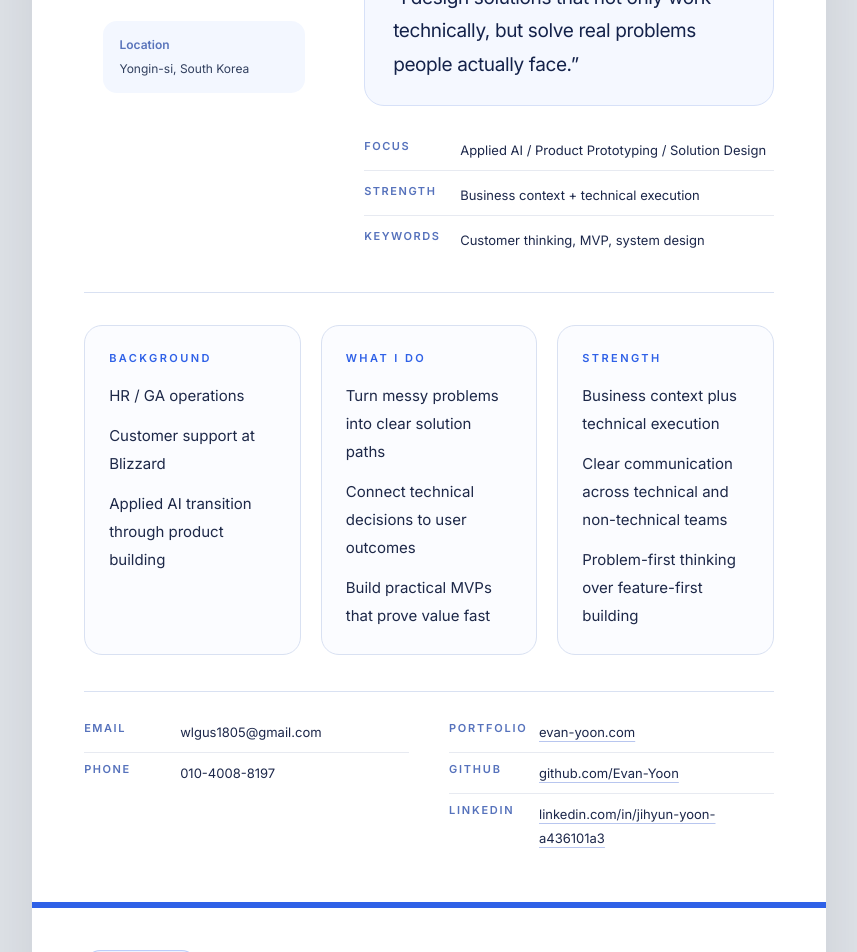
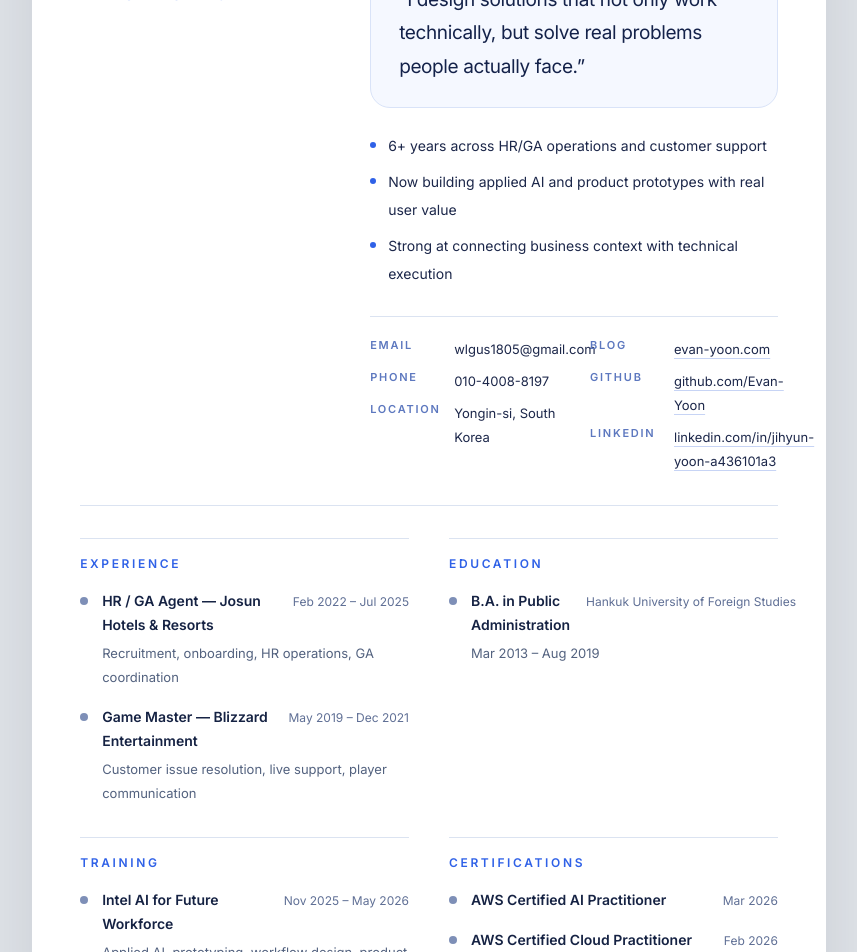
Before and after one commit to Evan-Yoon/portfolio, a React (Vite) app in the folder portfolio-app/: page / in a window 1280 px wide. Shown: the part 320-1272 px from the top of the page, without its empty margins (211-1068 px from the left). Built offline with nearby package versions, Linux system fonts and the light colour scheme.

Commit message:
fix: header design

```diff
--- a/portfolio-app/src/components/portfolio/HeroOverview.jsx
+++ b/portfolio-app/src/components/portfolio/HeroOverview.jsx
@@ -1,138 +1,130 @@
-import React, { useState } from "react";
+import React, { useState } from 'react'
 
 function LabeledLink({ label, display, href }) {
   return (
-    <div className="flex items-start gap-3 border-b border-[#e7eaf1] py-2 last:border-b-0">
-      <div className="w-[78px] shrink-0 text-[11px] font-semibold uppercase tracking-[0.16em] text-[#5672bc]">
+    <div className="flex items-start gap-3">
+      <div className="w-[72px] shrink-0 text-[11px] font-semibold uppercase tracking-[0.16em] text-[#5d78bf]">
         {label}
       </div>
       <a
         href={href}
         target="_blank"
         rel="noreferrer"
-        className="text-[13px] leading-6 text-[#1c274a] underline decoration-[#b8c6ef] underline-offset-4"
+        className="text-[13px] leading-6 text-[#1c274a] underline decoration-[#c7d4f5] underline-offset-4"
       >
         {display}
       </a>
     </div>
-  );
+  )
 }
 
-function FactRow({ label, value }) {
+function InfoRow({ label, value }) {
   return (
-    <div className="grid grid-cols-[84px_1fr] gap-3 border-b border-[#e7eaf1] py-2 last:border-b-0">
-      <div className="text-[11px] font-semibold uppercase tracking-[0.14em] text-[#5672bc]">
+    <div className="flex items-start gap-3">
+      <div className="w-[72px] shrink-0 text-[11px] font-semibold uppercase tracking-[0.16em] text-[#5d78bf]">
         {label}
       </div>
       <div className="text-[13px] leading-6 text-[#1c274a]">{value}</div>
     </div>
-  );
+  )
 }
 
-function SummaryBlock({ title, lines }) {
+function SectionList({ title, items }) {
   return (
-    <div className="rounded-[18px] border border-[#d9e1f2] bg-[#fbfcff] p-6">
-      <div className="mb-4 text-[11px] font-semibold uppercase tracking-[0.22em] text-[#2f61e7]">
+    <div className="border-t border-[#dbe3f1] pt-4">
+      <div className="mb-4 text-[12px] font-semibold uppercase tracking-[0.22em] text-[#2f61e7]">
         {title}
       </div>
-      <div className="space-y-3 text-[15px] leading-7 text-[#1d2848]">
-        {lines.map((line) => (
-          <p key={line}>{line}</p>
+
+      <div className="space-y-4">
+        {items.map((item, idx) => (
+          <div key={`${title}-${idx}`} className="grid grid-cols-[10px_1fr] gap-3">
+            <div className="pt-[8px]">
+              <div className="h-[8px] w-[8px] rounded-full bg-[#7e8fb7]" />
+            </div>
+            <div>
+              <div className="flex items-baseline justify-between gap-4">
+                <div className="text-[14px] font-semibold leading-6 text-[#152243]">{item.main}</div>
+                <div className="shrink-0 text-[12px] leading-5 text-[#5f6f95]">{item.meta}</div>
+              </div>
+              {item.sub ? <div className="mt-1 text-[13px] leading-6 text-[#53627f]">{item.sub}</div> : null}
+            </div>
+          </div>
         ))}
       </div>
     </div>
-  );
+  )
 }
 
 export default function HeroOverview({ hero, profile }) {
-  const [imgError, setImgError] = useState(false);
+  const [imgError, setImgError] = useState(false)
 
   return (
     <section className="portfolio-hero relative min-h-[1123px] bg-white">
       <div className="h-[6px] w-full bg-[linear-gradient(90deg,#2f61e7_0%,#5f87ea_40%,#9b5de5_70%,#f27b2f_100%)]" />
 
-      <div className="px-[52px] py-[44px]">
-        <div className="grid grid-cols-[240px_1fr] gap-10 border-b border-[#d9e1f2] pb-8">
+      <div className="px-[48px] py-[42px]">
+        <div className="grid grid-cols-[250px_1fr] gap-10 border-b border-[#dbe3f1] pb-8">
           <div className="flex flex-col items-center">
             {!imgError ? (
               <img
                 src={profile.photo}
                 alt={profile.name}
                 onError={() => setImgError(true)}
-                className="h-[140px] w-[140px] rounded-full border-[6px] border-white object-cover shadow-[0_12px_30px_rgba(15,23,42,0.10)]"
+                className="h-[150px] w-[150px] rounded-full border-[6px] border-white object-cover shadow-[0_14px_34px_rgba(15,23,42,0.12)]"
               />
             ) : (
-              <div className="flex h-[140px] w-[140px] items-center justify-center rounded-full border-[6px] border-white bg-[#edf2fb] text-[42px] font-bold text-[#2f61e7] shadow-[0_12px_30px_rgba(15,23,42,0.10)]">
+              <div className="flex h-[150px] w-[150px] items-center justify-center rounded-full border-[6px] border-white bg-[#edf2fb] text-[42px] font-bold text-[#2f61e7] shadow-[0_14px_34px_rgba(15,23,42,0.12)]">
                 JY
               </div>
             )}
 
             <div className="mt-5 text-center">
-              <h1 className="text-[34px] font-extrabold tracking-[-0.04em] text-[#0f1838]">
-                {profile.name}
-              </h1>
+              <h1 className="text-[32px] font-extrabold tracking-[-0.04em] text-[#101938]">{profile.name}</h1>
               <div className="mt-2 text-[13px] font-semibold uppercase tracking-[0.28em] text-[#2f61e7]">
                 {profile.role}
-              </div>
-              <div className="mt-5 w-full rounded-[14px] bg-[#f3f7ff] px-4 py-3 text-left text-[12px] leading-6 text-[#32405f]">
-                <div className="font-semibold text-[#5974bb]">Location</div>
-                <div>{profile.location}</div>
               </div>
             </div>
           </div>
 
-          <div>
-            <div className="text-[12px] font-semibold uppercase tracking-[0.22em] text-[#5672bc]">
+          <div className="pt-1">
+            <div className="text-[12px] font-semibold uppercase tracking-[0.22em] text-[#5d78bf]">
               {hero.aboutTitle}
             </div>
 
-            <div className="mt-4 max-w-[560px] text-[17px] leading-8 text-[#1d2848]">
+            <div className="mt-4 space-y-2 text-[16px] leading-8 text-[#1c274a]">
               {hero.aboutLines.map((line) => (
-                <p key={line} className="mb-2 last:mb-0">
-                  {line}
-                </p>
+                <p key={line}>{line}</p>
               ))}
             </div>
 
-            <div className="mt-6 rounded-[20px] border border-[#d7e1f8] bg-[#f5f8ff] px-7 py-6">
+            <div className="mt-6 rounded-[20px] border border-[#d9e3f8] bg-[#f5f8ff] px-7 py-6">
               <p className="text-[19px] leading-[1.75] tracking-[-0.02em] text-[#14224a]">
                 “{profile.tagline}”
               </p>
             </div>
 
-            <div className="mt-6 grid grid-cols-1 gap-1">
-              {hero.quickFacts.map((fact) => (
-                <FactRow
-                  key={fact.label}
-                  label={fact.label}
-                  value={fact.value}
-                />
-              ))}
+            <div className="mt-6 space-y-2">
+              {hero.summaryPoints.map((point) => (
+                <div key={point} className="flex gap-3 text-[14px] leading-7 text-[#1c274a]">
+                  <span className="mt-[10px] h-[6px] w-[6px] shrink-0 rounded-full bg-[#2f61e7]" />
+                  <span>{point}</span>
                 </div>
-          </div>
-        </div>
-
-        <div className="mt-8 grid grid-cols-3 gap-5">
-          {hero.blocks.map((block) => (
-            <SummaryBlock
-              key={block.title}
-              title={block.title}
-              lines={block.lines}
-            />
               ))}
             </div>
 
-        <div className="mt-9 border-t border-[#d9e1f2] pt-5">
-          <div className="grid grid-cols-2 gap-x-10 gap-y-1">
-            <div>
-              <FactRow label="Email" value={profile.email} />
-              <FactRow label="Phone" value={profile.phone} />
+            <div className="mt-7 grid grid-cols-2 gap-x-8 gap-y-3 border-t border-[#dbe3f1] pt-5">
+              <div className="space-y-2">
+                <InfoRow label="Email" value={profile.email} />
+                <InfoRow label="Phone" value={profile.phone} />
+                <InfoRow label="Location" value={profile.location} />
               </div>
-            <div>
+
+              <div className="space-y-2">
                 <LabeledLink
-                label={profile.portfolioLabel}
-                display={profile.portfolioDisplay}
-                href={profile.portfolioUrl}
+                  label={profile.blogLabel}
+                  display={profile.blogDisplay}
+                  href={profile.blogUrl}
                 />
                 <LabeledLink
                   label={profile.githubLabel}
@@ -148,6 +140,13 @@ export default function HeroOverview({ hero, profile }) {
             </div>
           </div>
         </div>
+
+        <div className="mt-8 grid grid-cols-2 gap-x-10 gap-y-8">
+          {hero.sections.map((section) => (
+            <SectionList key={section.title} title={section.title} items={section.items} />
+          ))}
+        </div>
+      </div>
     </section>
-  );
+  )
 }
--- a/portfolio-app/src/data/portfolioData.js
+++ b/portfolio-app/src/data/portfolioData.js
@@ -1,187 +1,208 @@
 export const profile = {
-  name: "Ji Hyun Yoon",
-  role: "Sales Engineer",
-  email: "wlgus1805@gmail.com",
-  phone: "010-4008-8197",
-  location: "Yongin-si, South Korea",
-  portfolioLabel: "Portfolio",
-  portfolioUrl: "https://evan-yoon.com",
-  portfolioDisplay: "evan-yoon.com",
-  githubLabel: "GitHub",
-  githubUrl: "https://github.com/Evan-Yoon",
-  githubDisplay: "github.com/Evan-Yoon",
-  linkedinLabel: "LinkedIn",
-  linkedinUrl: "https://www.linkedin.com/in/jihyun-yoon-a436101a3",
-  linkedinDisplay: "linkedin.com/in/jihyun-yoon-a436101a3",
-  photo: "/profile.jpg",
+  name: 'Ji Hyun Yoon',
+  role: 'Sales Engineer',
+  email: 'wlgus1805@gmail.com',
+  phone: '010-4008-8197',
+  location: 'Yongin-si, South Korea',
+  blogLabel: 'Blog',
+  blogUrl: 'https://evan-yoon.com',
+  blogDisplay: 'evan-yoon.com',
+  githubLabel: 'GitHub',
+  githubUrl: 'https://github.com/Evan-Yoon',
+  githubDisplay: 'github.com/Evan-Yoon',
+  linkedinLabel: 'LinkedIn',
+  linkedinUrl: 'https://www.linkedin.com/in/jihyun-yoon-a436101a3',
+  linkedinDisplay: 'linkedin.com/in/jihyun-yoon-a436101a3',
+  photo: '/profile.jpg',
   tagline:
-    "I design solutions that not only work technically, but solve real problems people actually face.",
-};
+    'I design solutions that not only work technically, but solve real problems people actually face.',
+}
 
 export const hero = {
-  aboutTitle: "About Me",
+  aboutTitle: 'About Me',
   aboutLines: [
-    "HR and customer support background turned solution builder.",
-    "Now focused on applied AI, product delivery, and customer-facing technical problem solving.",
+    'HR and customer support professional turned AI-focused solution builder.',
+    'Focused on practical product delivery, applied AI, and customer-facing problem solving.',
   ],
-  blocks: [
+  summaryPoints: [
+    '6+ years across HR/GA operations and customer support',
+    'Now building applied AI and product prototypes with real user value',
+    'Strong at connecting business context with technical execution',
+  ],
+  sections: [
     {
-      title: "Background",
-      lines: [
-        "HR / GA operations",
-        "Customer support at Blizzard",
-        "Applied AI transition through product building",
+      title: 'Experience',
+      items: [
+        {
+          main: 'HR / GA Agent — Josun Hotels & Resorts',
+          meta: 'Feb 2022 – Jul 2025',
+          sub: 'Recruitment, onboarding, HR operations, GA coordination',
+        },
+        {
+          main: 'Game Master — Blizzard Entertainment',
+          meta: 'May 2019 – Dec 2021',
+          sub: 'Customer issue resolution, live support, player communication',
+        },
       ],
     },
     {
-      title: "What I Do",
-      lines: [
-        "Turn messy problems into clear solution paths",
-        "Connect technical decisions to user outcomes",
-        "Build practical MVPs that prove value fast",
+      title: 'Education',
+      items: [
+        {
+          main: 'B.A. in Public Administration',
+          meta: 'Hankuk University of Foreign Studies',
+          sub: 'Mar 2013 – Aug 2019',
+        },
       ],
     },
     {
-      title: "Strength",
-      lines: [
-        "Business context plus technical execution",
-        "Clear communication across technical and non-technical teams",
-        "Problem-first thinking over feature-first building",
+      title: 'Training',
+      items: [
+        {
+          main: 'Intel AI for Future Workforce',
+          meta: 'Nov 2025 – May 2026',
+          sub: 'Applied AI, prototyping, workflow design, product building',
+        },
+      ],
+    },
+    {
+      title: 'Certifications',
+      items: [
+        {
+          main: 'AWS Certified AI Practitioner',
+          meta: 'Mar 2026',
+          sub: '',
+        },
+        {
+          main: 'AWS Certified Cloud Practitioner',
+          meta: 'Feb 2026',
+          sub: '',
+        },
+        {
+          main: 'Computer Specialist in Spreadsheet & Database Level 1',
+          meta: 'May 2019',
+          sub: '',
+        },
       ],
     },
   ],
-  quickFacts: [
-    {
-      label: "Focus",
-      value: "Applied AI / Product Prototyping / Solution Design",
-    },
-    { label: "Strength", value: "Business context + technical execution" },
-    { label: "Keywords", value: "Customer thinking, MVP, system design" },
-  ],
-};
+}
 
 export const projects = [
   {
-    id: "proj-1",
-    indexLabel: "Project 01",
-    category: "Accessibility / AI / Mobile",
-    title: "WalkMate",
-    subtitle: "AI Navigation for Visually Impaired",
+    id: 'proj-1',
+    indexLabel: 'Project 01',
+    category: 'Accessibility / AI / Mobile',
+    title: 'WalkMate',
+    subtitle: 'AI Navigation for Visually Impaired',
     opening:
-      "A mobility support solution designed to improve pedestrian safety by combining real-time AI detection with route guidance.",
+      'A mobility support solution designed to improve pedestrian safety by combining real-time AI detection with route guidance.',
     problem:
-      "Traditional navigation apps can guide routes, but they do not recognize real-world obstacles such as scooters, bollards, or street hazards. For visually impaired users, that gap becomes a direct safety issue.",
+      'Traditional navigation apps can guide routes, but they do not recognize real-world obstacles such as scooters, bollards, or street hazards. For visually impaired users, that gap becomes a direct safety issue.',
     solution:
-      "WalkMate combines obstacle detection and navigation in one mobile experience. Instead of relying on unstable compass-heavy behavior, it uses direction-vector logic for clearer guidance and sends detected hazard data to the backend for reporting and follow-up.",
+      'WalkMate combines obstacle detection and navigation in one mobile experience. Instead of relying on unstable compass-heavy behavior, it uses direction-vector logic for clearer guidance and sends detected hazard data to the backend for reporting and follow-up.',
     highlights: [
-      "Real-time hazard detection during walking",
-      "Direction-vector navigation instead of compass-heavy UX",
-      "Automatic hazard reporting pipeline with image + location",
+      'Real-time hazard detection during walking',
+      'Direction-vector navigation instead of compass-heavy UX',
+      'Automatic hazard reporting pipeline with image + location',
     ],
     contribution: [
-      "Led the overall mobile / backend / admin architecture.",
-      "Designed GPS direction calculation logic and navigation flow.",
-      "Connected detection, reporting, and data flow end to end.",
+      'Led the overall mobile / backend / admin architecture.',
+      'Designed GPS direction calculation logic and navigation flow.',
+      'Connected detection, reporting, and data flow end to end.',
     ],
-    tech: [
-      "React",
-      "Capacitor",
-      "FastAPI",
-      "Supabase (PostGIS)",
-      "TFLite",
-      "AWS S3",
-    ],
+    tech: ['React', 'Capacitor', 'FastAPI', 'Supabase (PostGIS)', 'TFLite', 'AWS S3'],
     impact:
-      "Demonstrates how AI can solve a real accessibility problem and scale into public safety or smart-city use cases.",
-    accent: "#2f61e7",
-    soft: "#eef4ff",
-    softStrong: "#dde8ff",
+      'Demonstrates how AI can solve a real accessibility problem and scale into public safety or smart-city use cases.',
+    accent: '#2f61e7',
+    soft: '#eef4ff',
+    softStrong: '#dde8ff',
   },
   {
-    id: "proj-2",
-    indexLabel: "Project 02",
-    category: "B2B SaaS / HR / AI Assistant",
-    title: "Onboarding Assistant",
-    subtitle: "HR-focused AI Assistant",
+    id: 'proj-2',
+    indexLabel: 'Project 02',
+    category: 'B2B SaaS / HR / AI Assistant',
+    title: 'Onboarding Assistant',
+    subtitle: 'HR-focused AI Assistant',
     opening:
-      "A mobile-first onboarding assistant built to reduce confusion, repetitive HR work, and fragmented information for new employees.",
+      'A mobile-first onboarding assistant built to reduce confusion, repetitive HR work, and fragmented information for new employees.',
     problem:
-      "New hires often receive information in scattered documents and repeated verbal guidance. That creates friction for employees and recurring manual workload for HR teams.",
+      'New hires often receive information in scattered documents and repeated verbal guidance. That creates friction for employees and recurring manual workload for HR teams.',
     solution:
-      "This product combines FAQ cards, checklist flows, and AI chatbot support in one onboarding experience. It also includes fallback logic so the product remains usable even when AI responses fail.",
+      'This product combines FAQ cards, checklist flows, and AI chatbot support in one onboarding experience. It also includes fallback logic so the product remains usable even when AI responses fail.',
     highlights: [
-      "FAQ, checklist, and chatbot in one onboarding flow",
-      "Built from real HR pain points, not hypothetical use cases",
-      "Fallback UX designed for reliability during AI failure",
+      'FAQ, checklist, and chatbot in one onboarding flow',
+      'Built from real HR pain points, not hypothetical use cases',
+      'Fallback UX designed for reliability during AI failure',
     ],
     contribution: [
-      "Defined the full user flow based on real onboarding operations.",
-      "Implemented chatbot integration and fallback interaction logic.",
-      "Positioned the product as a clear B2B SaaS use case.",
+      'Defined the full user flow based on real onboarding operations.',
+      'Implemented chatbot integration and fallback interaction logic.',
+      'Positioned the product as a clear B2B SaaS use case.',
     ],
-    tech: ["React Native (Expo)", "Node.js", "Express", "OpenAI API"],
+    tech: ['React Native (Expo)', 'Node.js', 'Express', 'OpenAI API'],
     impact:
-      "Shows how AI can reduce operational friction and create measurable value in HR-facing enterprise workflows.",
-    accent: "#20b15a",
-    soft: "#eef9f2",
-    softStrong: "#dcf3e4",
+      'Shows how AI can reduce operational friction and create measurable value in HR-facing enterprise workflows.',
+    accent: '#20b15a',
+    soft: '#eef9f2',
+    softStrong: '#dcf3e4',
   },
   {
-    id: "proj-3",
-    indexLabel: "Project 03",
-    category: "Recommendation / Data / AI",
-    title: "Wedding AI",
-    subtitle: "Data-driven Vendor Recommendation",
+    id: 'proj-3',
+    indexLabel: 'Project 03',
+    category: 'Recommendation / Data / AI',
+    title: 'Wedding AI',
+    subtitle: 'Data-driven Vendor Recommendation',
     opening:
-      "A recommendation system that helps users make better wedding planning decisions through structured data, filtering, and AI-assisted guidance.",
+      'A recommendation system that helps users make better wedding planning decisions through structured data, filtering, and AI-assisted guidance.',
     problem:
-      "Wedding planning is full of fragmented information, inconsistent pricing, and difficult comparisons. That makes vendor selection slow, stressful, and opaque.",
+      'Wedding planning is full of fragmented information, inconsistent pricing, and difficult comparisons. That makes vendor selection slow, stressful, and opaque.',
     solution:
-      "The system uses Supabase, vector embeddings, and AI-powered filtering by category, region, and budget to turn vague user requests into structured recommendation flows.",
+      'The system uses Supabase, vector embeddings, and AI-powered filtering by category, region, and budget to turn vague user requests into structured recommendation flows.',
     highlights: [
-      "RAG-based recommendation architecture",
-      "Natural language filters converted into structured search conditions",
-      "Designed for high-friction, high-choice decision-making",
+      'RAG-based recommendation architecture',
+      'Natural language filters converted into structured search conditions',
+      'Designed for high-friction, high-choice decision-making',
     ],
     contribution: [
-      "Designed schema and embedding pipeline across vendor data.",
-      "Implemented structured filter extraction from user queries.",
-      "Positioned the product as an AI-assisted decision support tool.",
+      'Designed schema and embedding pipeline across vendor data.',
+      'Implemented structured filter extraction from user queries.',
+      'Positioned the product as an AI-assisted decision support tool.',
     ],
-    tech: ["Supabase", "PostgreSQL", "pgvector", "Python", "OpenAI API"],
+    tech: ['Supabase', 'PostgreSQL', 'pgvector', 'Python', 'OpenAI API'],
     impact:
-      "Demonstrates how AI supports complex marketplace decisions where users need clarity, comparison, and confidence.",
-    accent: "#a25be8",
-    soft: "#f6efff",
-    softStrong: "#eadcff",
+      'Demonstrates how AI supports complex marketplace decisions where users need clarity, comparison, and confidence.',
+    accent: '#a25be8',
+    soft: '#f6efff',
+    softStrong: '#eadcff',
   },
   {
-    id: "proj-4",
-    indexLabel: "Project 04",
-    category: "Business Logic / Mobile / Productivity",
-    title: "Salary Calculator",
-    subtitle: "Shift-based Pay Optimization Tool",
+    id: 'proj-4',
+    indexLabel: 'Project 04',
+    category: 'Business Logic / Mobile / Productivity',
+    title: 'Salary Calculator',
+    subtitle: 'Shift-based Pay Optimization Tool',
     opening:
-      "A mobile app built to simplify salary calculation for shift workers who deal with overtime, night pay, holiday pay, and organization-specific rules.",
+      'A mobile app built to simplify salary calculation for shift workers who deal with overtime, night pay, holiday pay, and organization-specific rules.',
     problem:
-      "Shift-based salary structures are difficult to calculate manually because each workplace can apply different combinations of night shifts, overtime, and holiday rules.",
+      'Shift-based salary structures are difficult to calculate manually because each workplace can apply different combinations of night shifts, overtime, and holiday rules.',
     solution:
-      "The product provides customizable pay rules, shift pattern handling, and reporting features so workers can understand complex payroll logic without manually reconstructing formulas every month.",
+      'The product provides customizable pay rules, shift pattern handling, and reporting features so workers can understand complex payroll logic without manually reconstructing formulas every month.',
     highlights: [
-      "Rule-driven pay calculation for real working conditions",
-      "Shift pattern handling and reporting features",
-      "Productized premium feature structure with monetization logic",
+      'Rule-driven pay calculation for real working conditions',
+      'Shift pattern handling and reporting features',
+      'Productized premium feature structure with monetization logic',
     ],
     contribution: [
-      "Designed the rule-based calculation system.",
-      "Defined premium feature structure and access gating.",
-      "Turned operational complexity into usable product logic.",
+      'Designed the rule-based calculation system.',
+      'Defined premium feature structure and access gating.',
+      'Turned operational complexity into usable product logic.',
     ],
-    tech: ["Flutter", "Dart", "In-app Purchase"],
+    tech: ['Flutter', 'Dart', 'In-app Purchase'],
     impact:
-      "Shows the ability to translate complicated business rules into scalable, understandable product logic for real-world users.",
-    accent: "#f27b2f",
-    soft: "#fff3eb",
-    softStrong: "#ffe4d1",
+      'Shows the ability to translate complicated business rules into scalable, understandable product logic for real-world users.',
+    accent: '#f27b2f',
+    soft: '#fff3eb',
+    softStrong: '#ffe4d1',
   },
-];
+]
```
Lines whose indentation alone changed are shown as unchanged.
